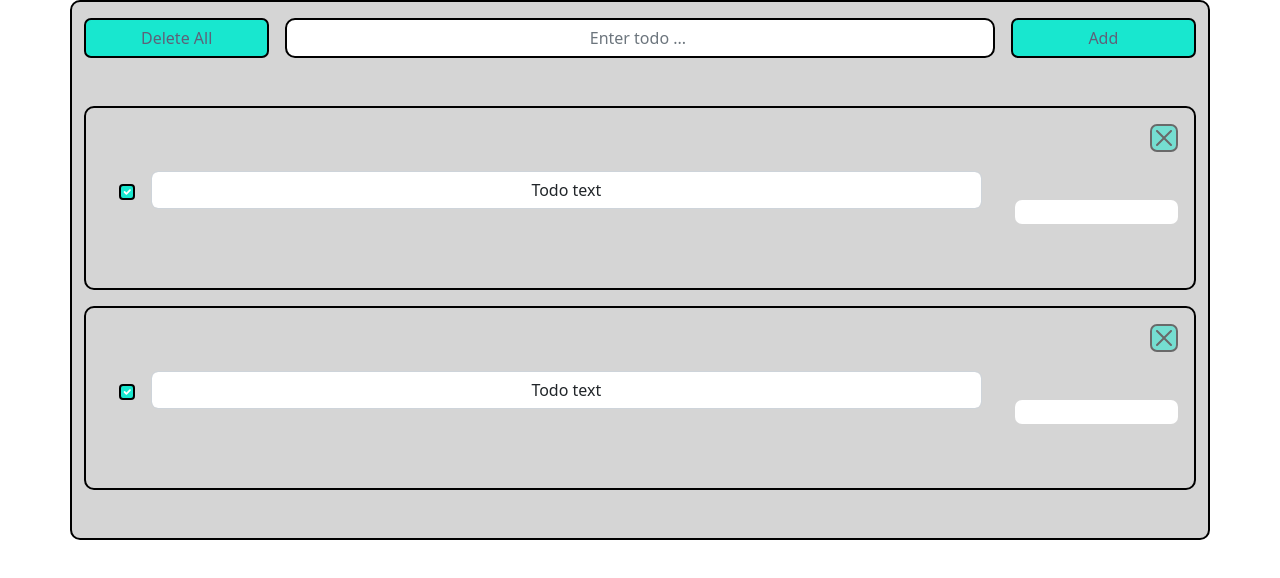
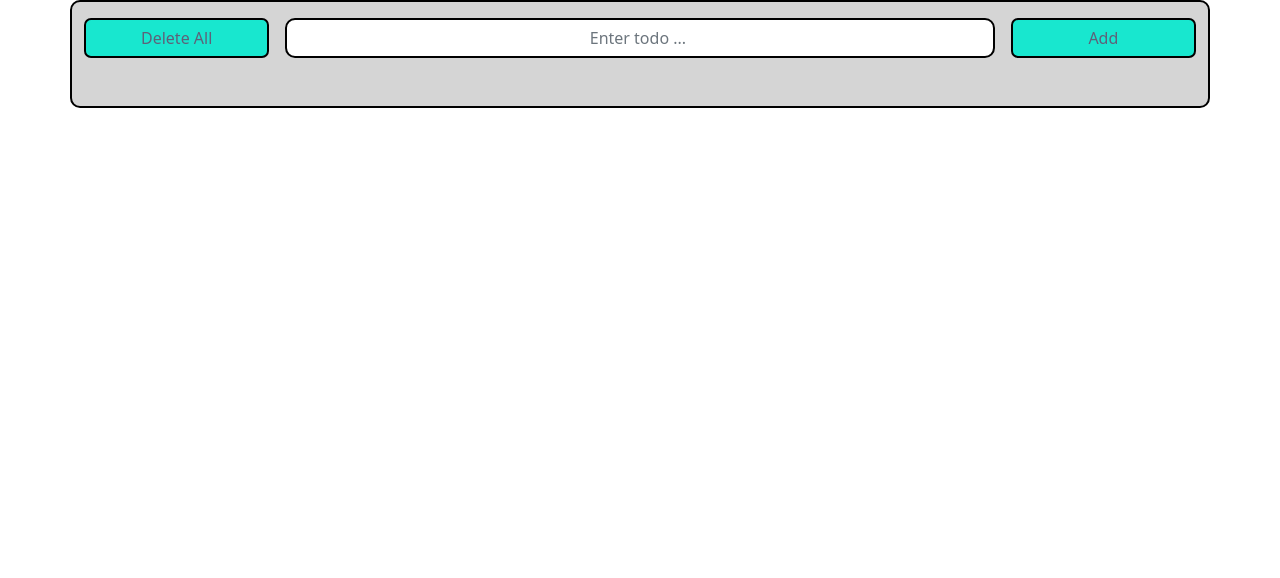
Before and after one commit to OlgaLazuk/REACT, a React (Create React App) app: page / in a window 1280 px wide. Shown: the top 578 px of the page. Built offline with nearby package versions, Linux system fonts and the light colour scheme.

Commit message:
refactor(app.jsx):anAdd,onDelete

```diff
--- a/package.json
+++ b/package.json
@@ -11,6 +11,7 @@
     "react": "^17.0.2",
     "react-dom": "^17.0.2",
     "react-scripts": "4.0.3",
+    "react-uuid": "^1.0.2",
     "uuid": "^8.3.2",
     "web-vitals": "^1.1.2"
   },
--- a/src/App.jsx
+++ b/src/App.jsx
@@ -1,22 +1,40 @@
 import { Header } from "./components/Header";
 import { Main } from "./components/Main";
 import { useState } from "react";
+import { v4 as uuidv4 } from "uuid";
 
-const App = () => {
+const App = (props) => {
   const [inputValue, setImputValue] = useState("");
 
   const handleInput = (event) => {
     setImputValue(event.target.value);
   };
 
-  const todos = [
-    { id: 1, text: "Todo text", isActive: false },
-    { id: 2, text: "Todo text", isActive: false },
-  ];
+  const [todos, setTodos] = useState([]);
+  const onDelete = () => {
+    setTodos();
+  };
+
+  const anAdd = () => {
+    setTodos([
+      ...todos,
+      {
+        id: uuidv4(),
+        text: "ololo",
+        isCompleted: true,
+        date: new Date().toLocaleDateString(),
+      },
+    ]);
+  };
+
   return (
     <div className="container border-elements">
-      <Header onClick={handleInput} value={inputValue} />
-      <Main todos={todos} />
+      <Header onClick={handleInput} value={inputValue} anAdd={anAdd} />
+      <Main
+        todos={todos}
+        checked={onDelete}
+        // value={props.keyProps.id}
+      />
     </div>
   );
 };
--- a/src/components/Todoitem.jsx
+++ b/src/components/Todoitem.jsx
@@ -1,26 +1,11 @@
-import { v4 as uuidv4 } from "uuid";
+
 import { useState } from "react";
-export const Todoitem = (props) => {
-  const [isCompleted, setCompleted] = useState(true);
+export const Todoitem = (props, anAdd, todos, onDelete) => {
+
+  const [isCompleted, setCompleted] = useState(false);
 
   const toggleCheckbox = () => {
     setCompleted(!isCompleted);
-  };
-  const [todos, setTodos] = useState([]);
-  const onDelete = () => {
-    setTodos();
-  };
-
-  const anAdd = () => {
-    setTodos([
-      ...todos,
-      {
-        id: uuidv4(),
-        text: "ololo",
-        isCompleted: false,
-        date: new Date().toLocaleDateString(),
-      },
-    ]);
   };
 
   return (
```
Also changed, not shown: 1 other file (tests, documents, lock files or other folders).
